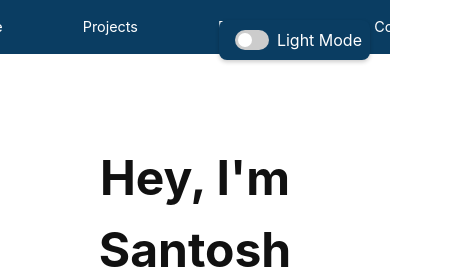
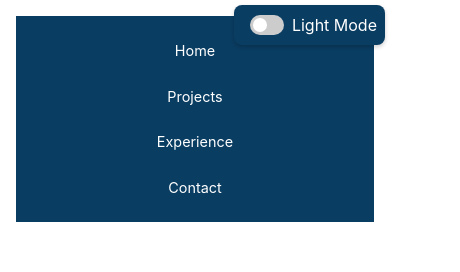
Before and after one commit to santoshguntuka/my-portfolio, a React (Create React App) app: page / in a window 390 px wide. Shown: the top 272 px of the page, 460 px wide, since content can reach past the window. Built offline with nearby package versions, Linux system fonts and the light colour scheme; the HTML template or start-up script is replaced by a standard one.

Commit message:
Describe your changes here

```diff
--- a/src/App.js
+++ b/src/App.js
@@ -20,6 +20,7 @@ function AppContent() {
           <Route path="/projects" element={<Projects />} />
           <Route path="/experience" element={<Experience />} />
           <Route path="/contact" element={<Contact />} />
+          <Route path="*" element={<Home />} /> {/* Fallback to Home */}
         </Routes>
       </div>
     </div>
@@ -29,7 +30,7 @@ function AppContent() {
 function App() {
   return (
     <DarkModeProvider>
-      <Router>
+      <Router basename={process.env.PUBLIC_URL}>
         <AppContent />
       </Router>
     </DarkModeProvider>
--- a/src/styles/App.css
+++ b/src/styles/App.css
@@ -8,6 +8,7 @@ html, body {
   transition: background-color 0.3s ease, color 0.3s ease;
   background-color: #ffffff; /* Default background color */
   color: #111111; /* Default text color */
+  overflow-x: hidden; /* Prevent horizontal scrolling */
 }
 
 /* Container for the entire application */
@@ -17,6 +18,7 @@ html, body {
   flex-direction: column;
   background-color: inherit; /* Inherit background color */
   color: inherit; /* Inherit text color */
+  padding: 1rem; /* Add padding for better spacing */
 }
 
 /* Main content area */
@@ -26,7 +28,7 @@ html, body {
   flex-direction: column;
   justify-content: center;
   align-items: center;
-  padding: 2rem;
+  padding: 1rem; /* Adjust padding for better spacing */
   background-color: inherit; /* Inherit background color */
   color: inherit; /* Inherit text color */
 }
@@ -35,7 +37,7 @@ html, body {
 .navbar {
   background-color: #0a3d62; /* Dark teal background for navbar */
   color: #ffffff; /* White text color for navbar */
-  padding: 0.5rem 1rem; /* Reduced padding for thinner appearance */
+  padding: 1rem; /* Increase padding */
   display: flex;
   justify-content: space-between;
   align-items: center;
@@ -61,9 +63,9 @@ html, body {
 .footer {
   background-color: #0a3d62; /* Dark teal background for footer */
   color: #ffffff; /* White text color for footer */
-  padding: 0.25rem 1rem; /* Reduced padding for thinner appearance */
+  padding: 1rem; /* Increased padding for better spacing */
   display: flex;
-  justify-content: space-between; /* Space content evenly */
+  justify-content: center; /* Center content horizontally */
   align-items: center;
   width: 100%; /* Full width */
   box-sizing: border-box; /* Include padding in width */
@@ -73,6 +75,7 @@ html, body {
 
 .footer-content {
   display: flex;
+  flex-direction: row; /* Default to row layout for larger screens */
   justify-content: space-between;
   align-items: center;
   width: 100%;
@@ -112,26 +115,22 @@ html, body {
   color: #ffffff;
 }
 
-.light-mode .navbar, .light-mode .footer {
-  background-color: #0a3d62; /* Dark teal background for navbar and footer in light mode */
-  color: #ffffff; /* White text color for navbar and footer in light mode */
-}
-
+.light-mode .navbar, .light-mode .footer,
 .dark-mode .navbar, .dark-mode .footer {
-  background-color: #0a3d62; /* Dark teal background for navbar and footer in dark mode */
-  color: #ffffff; /* White text color for navbar and footer in dark mode */
+  background-color: #0a3d62; /* Dark teal background for navbar and footer */
+  color: #ffffff; /* White text color for navbar and footer */
 }
 
 /* Switch container styles */
 .switch-container {
-  position: fixed;          /* Keeps the toggle fixed in position */
-  top: 20px;                /* Distance from the top of the viewport */
-  right: 20px;              /* Distance from the right of the viewport */
+  position: fixed; /* Keeps the toggle fixed in position */
+  top: 20px; /* Distance from the top of the viewport */
+  right: 20px; /* Distance from the right of the viewport */
   display: flex;
   align-items: center;
-  justify-content: center;  /* Center align horizontally */
+  justify-content: center; /* Center align horizontally */
   gap: 0.5rem;
-  z-index: 1001;            /* Ensure it's higher than the navbar */
+  z-index: 1001; /* Ensure it's higher than the navbar */
   background-color: inherit;
   padding: 0.5rem;
   border-radius: 0.5rem;
@@ -186,19 +185,49 @@ input:checked + .slider:before {
 
 /* Label styling */
 .switch-container label {
-  font-size: 1rem;           /* Font size for the label */
-  color: inherit;            /* Use the inherited color for the text */
-  margin-left: 0.5rem;       /* Spacing between the switch and label */
+  font-size: 1rem; /* Font size for the label */
+  color: inherit; /* Use the inherited color for the text */
+  margin-left: 0.5rem; /* Spacing between the switch and label */
 }
 
 /* Additional Styles for Responsiveness */
 @media (max-width: 768px) {
   .navbar, .footer {
-    padding: 0.5rem 1rem;
+    padding: 1rem; /* Increase padding for better touch targets */
   }
 
   .footer-content {
-    flex-direction: column;
-    align-items: center;
+    flex-direction: column; /* Stack footer content vertically */
+    align-items: center; /* Center items */
+    text-align: center; /* Center text */
+  }
+
+  .navbar {
+    flex-direction: column; /* Stack navbar items vertically */
+    align-items: center; /* Center items */
+  }
+
+  .navbar-links {
+    display: flex;
+    flex-direction: column; /* Stack links vertically */
+    gap: 0.5rem; /* Space between links */
+    width: 100%; /* Full width for mobile links */
+    text-align: center; /* Center align text */
+  }
+
+  .switch-container {
+    top: 10px; /* Reduce distance from the top for smaller screens */
+    right: 10px; /* Reduce distance from the right for smaller screens */
   }
 }
+
+@media (max-width: 480px) {
+  .footer-content {
+    padding: 0 1rem; /* Add horizontal padding for small screens */
+  }
+
+  .switch-container {
+    top: 5px; /* Further reduce top distance for very small screens */
+    right: 5px; /* Further reduce right distance for very small screens */
+  }
+}
--- a/src/styles/Navbar.css
+++ b/src/styles/Navbar.css
@@ -5,9 +5,11 @@
   color: white; /* White text color */
   padding: 1rem 2rem; /* Padding around the navbar */
   display: flex;
-  justify-content: center; /* Center everything horizontally */
+  flex-direction: column; /* Stack brand and links vertically */
   align-items: center; /* Center items vertically */
-  flex-direction: column; /* Stack brand and links vertically */
+  width: 100%; /* Ensure navbar takes full width */
+  box-sizing: border-box; /* Include padding and border in width */
+  position: relative; /* Position relative for possible child elements */
 }
 
 .navbar h1 {
@@ -39,3 +41,15 @@
   background-color: #444; /* Darker background on hover */
   border-radius: 0.25rem; /* Slightly round the corners on hover */
 }
+
+/* Responsive design for smaller screens */
+@media (max-width: 768px) {
+  .navbar {
+    padding: 1rem; /* Adjust padding for smaller screens */
+  }
+
+  .navbar-links {
+    flex-direction: column; /* Stack links vertically on small screens */
+    gap: 0.5rem; /* Reduced space between links */
+  }
+}
```
